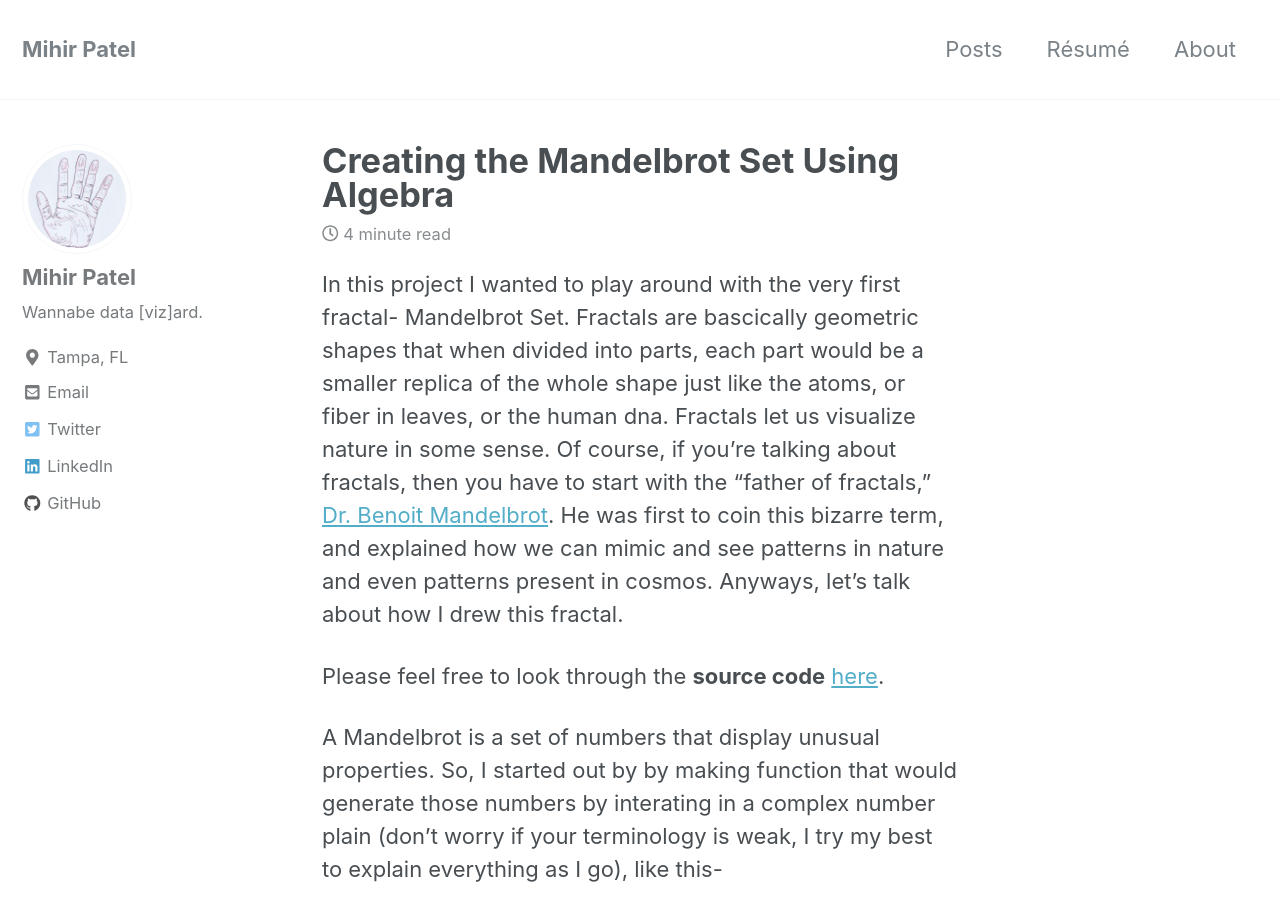
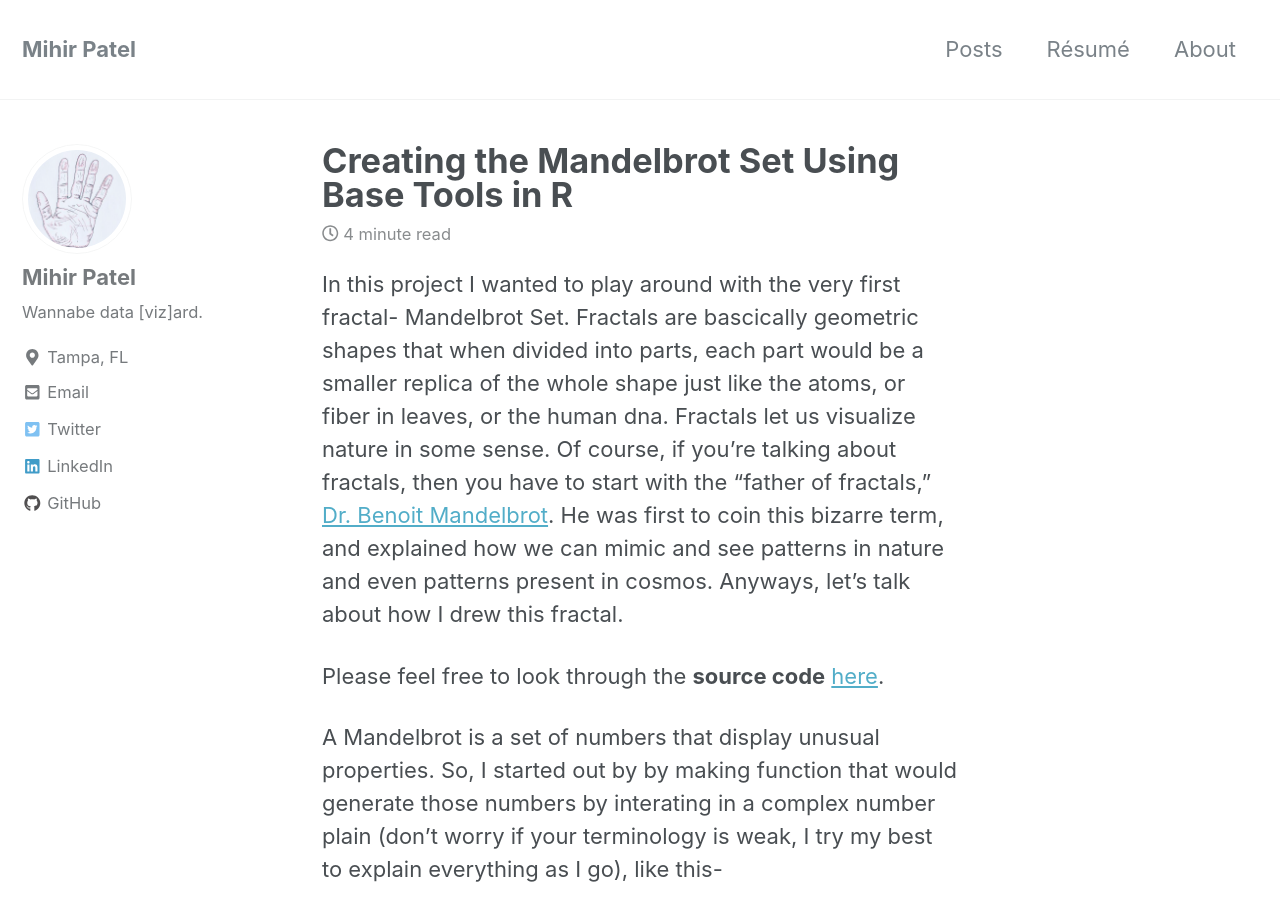
Before and after one commit to mihirp161/mihirp161.github.io, a Jekyll site: the page built from _posts/2020-01-17-mandelbrot.md, in a window 1280 px wide and 900 px high. Built offline with Jekyll 4.4.1, drawn with Linux system fonts in a browser that asks for light colours; nearby versions of some CDN libraries; formulas are drawn with MathJax 3.

Commit message:
Update 2020-01-17-mandelbrot.md

```diff
--- a/_posts/2020-01-17-mandelbrot.md
+++ b/_posts/2020-01-17-mandelbrot.md
@@ -1,5 +1,5 @@
 ---
-title: "Creating the Mandelbrot Set Using Algebra"
+title: "Creating the Mandelbrot Set Using Base Tools in R"
 date: 2020-01-17
 tags: [Miscellaneous, R]
 header:
```
